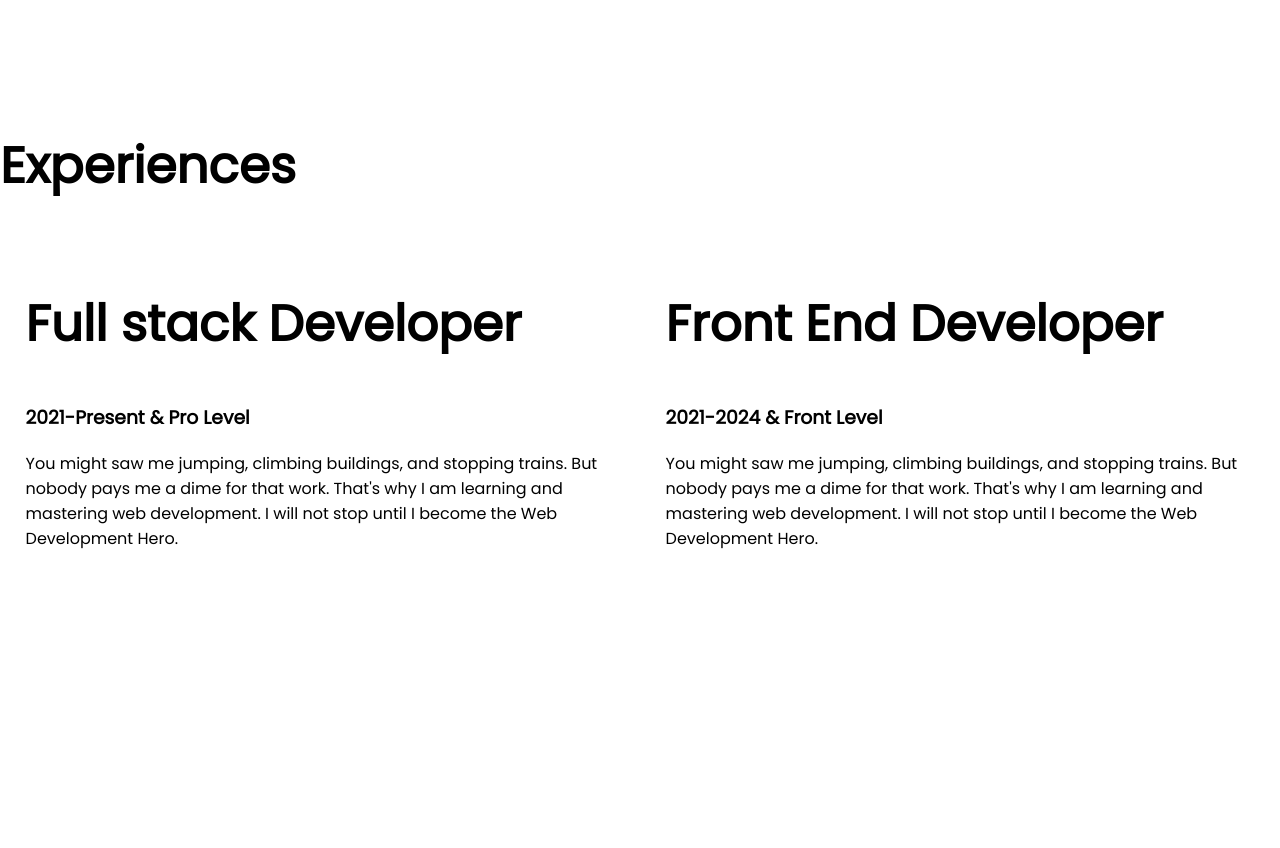
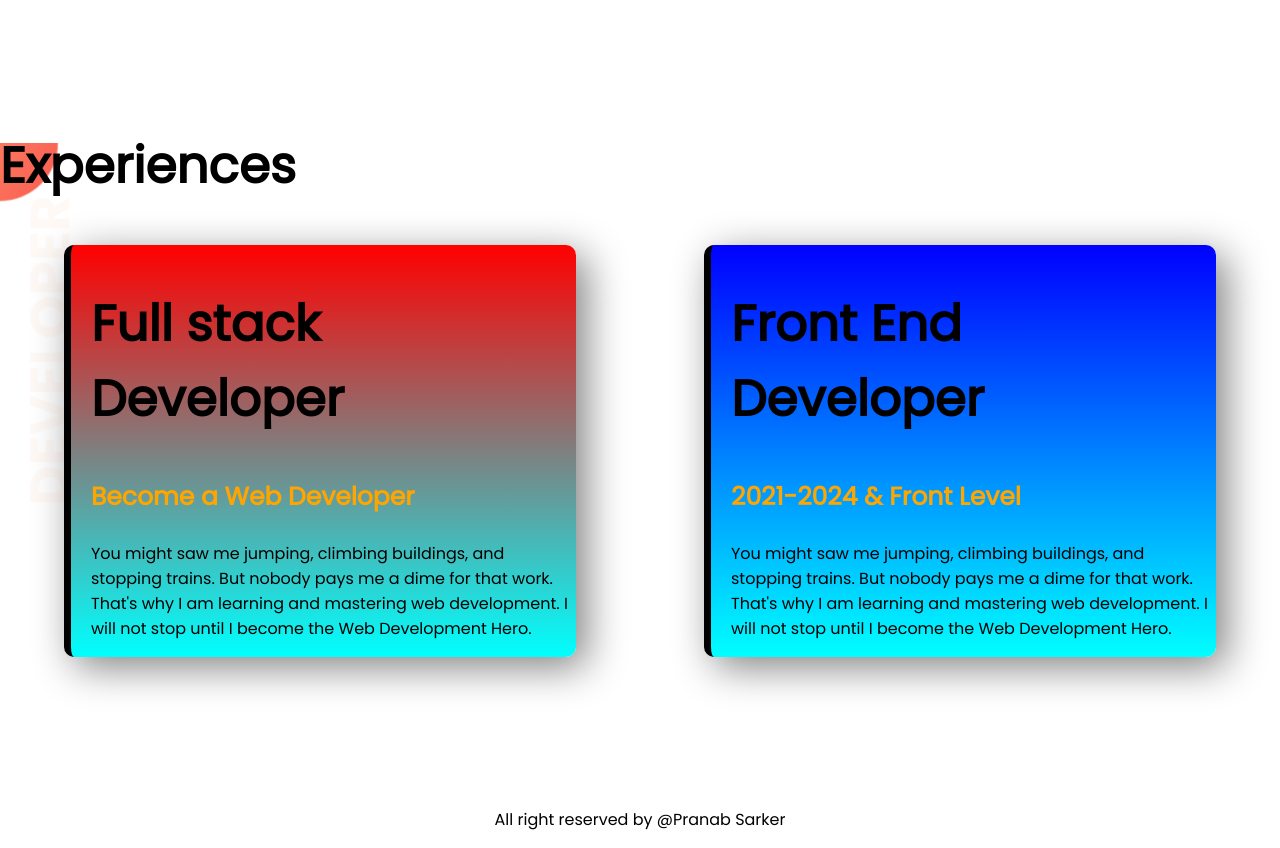
Before and after one commit to PranabSarker10/Developer-Portfolio, a plain HTML site: page index.html in a window 1280 px wide. Shown: the part 1320-2168 px from the top of the page. Before the commit the page ends 2037 px from the top, so only its background shows below. Drawn offline with Linux system fonts and the light colour scheme.

Commit message:
experience and footer

```diff
--- a/index.html
+++ b/index.html
@@ -31,7 +31,7 @@
         </div>
         <div class="half">
             <h1>Dream Big</h1>
-            <h2>Become a Web Developer</h2>
+            <h2 class="orange">Become a Web Developer</h2>
             <p>
                 You might saw me jumping, climbing buildings, and stopping trains. But nobody pays me a dime for that work. That's why I am learning and mastering web development. I will not stop until I become the Web Development Hero.
             </p>
@@ -41,19 +41,21 @@
     <section class="experience">
        <h1>Experiences</h1>
        <div class="flexible">
-        <div class="half">
+        <div id="full-dev-exp" class="experience-item">
             <h1>Full stack Developer</h1>
-            <h3>2021-Present & Pro Level</h3>
+            <h3 class="orange">Become a Web Developer</h3>
             <p>You might saw me jumping, climbing buildings, and stopping trains. But nobody pays me a dime for that work. That's why I am learning and mastering web development. I will not stop until I become the Web Development Hero.
          </p>
         </div>
-        <div class="half">
+        <div id="web-dev-exp" class="experience-item">
          <h1>Front End Developer</h1>
-         <h3>2021-2024 & Front Level</h3>
-            <p>You might saw me jumping, climbing buildings, and stopping trains. But nobody pays me a dime for that work. That's why I am learning and mastering web development. I will not stop until I become the Web Development Hero.
-         </p>
-     </div>
+         <h3 class="orange">2021-2024 & Front Level</h3>
+            <p>You might saw me jumping, climbing buildings, and stopping trains. But nobody pays me a dime for that work. That's why I am learning and mastering web development. I will not stop until I become the Web Development Hero.</p>
+         </div>
        </div>
     </section>
+    <footer>
+        <p>All right reserved by @Pranab Sarker</p>
+    </footer>
 </body>
 </html>
--- a/style.css
+++ b/style.css
@@ -4,6 +4,9 @@ body {
 }
 h1 {
   font-size: 50px;
+}
+h3 {
+  font-size: 25px;
 }
 .orange {
   color: orange;
@@ -36,3 +39,29 @@ h1 {
   background-repeat: no no-repeat;
   background-position: right;
 }
+.experience-item {
+  width: 40%;
+  margin-left: 5%;
+  margin-right: 5%;
+  padding-left: 20px;
+  border-radius: 10px;
+  box-shadow: 10px 10px 40px gray;
+}
+.experience {
+  background-image: url(images/top-banner.png);
+  background-repeat: no-repeat;
+  background-position: left;
+}
+#web-dev-exp {
+  border-left: 7px solid;
+  background-image: linear-gradient(blue, cyan);
+  border-image-slice: 1;
+}
+#full-dev-exp {
+  border-left: 7px solid;
+  background-image: linear-gradient(red, cyan);
+  border-image-slice: 1;
+}
+footer p {
+  text-align: center;
+}
```
